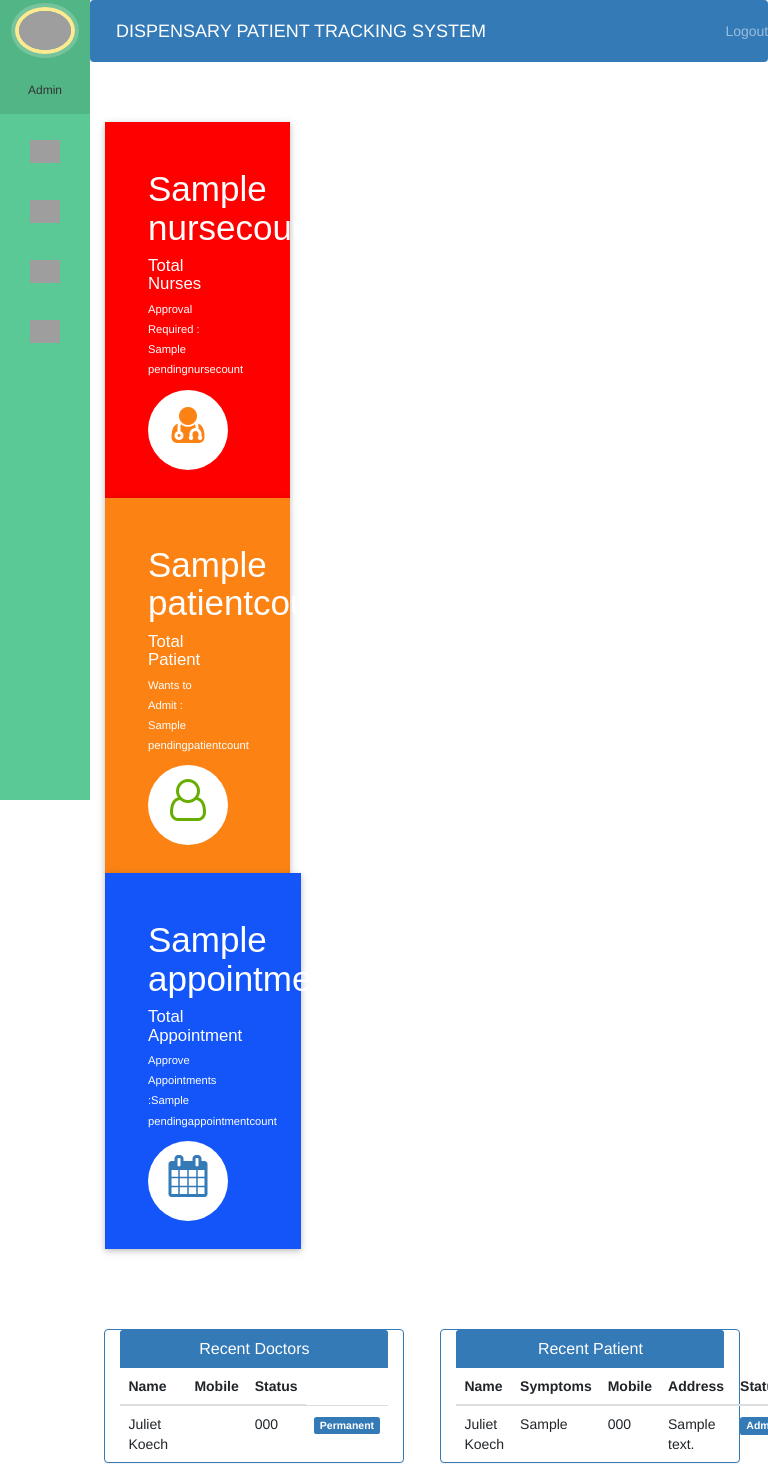
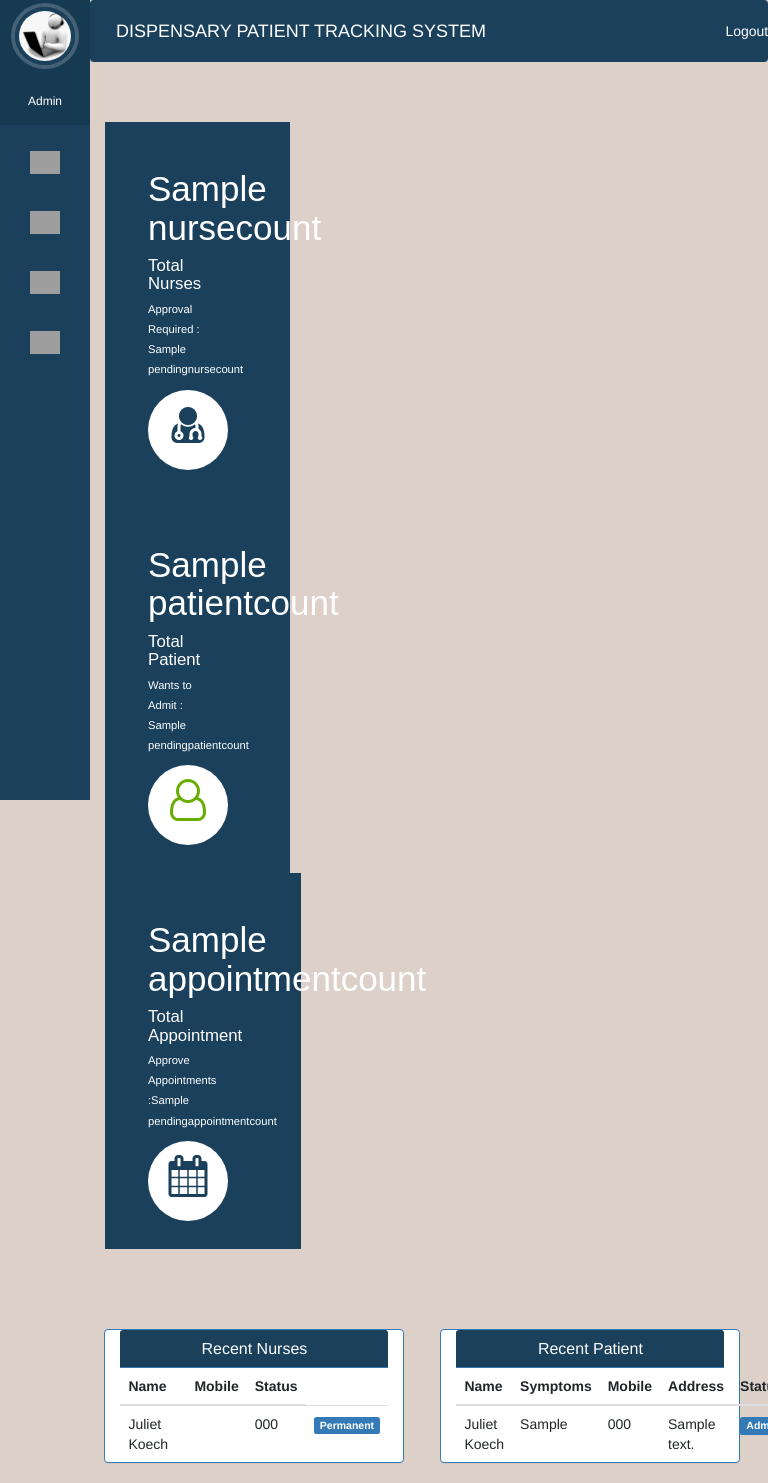
Before and after one commit to Julzpeter/dispensary-kapsiya, a Django app: template kapsiya/templates/admin_dashboard.html in a window 768 px wide; the page is wider, and only the part inside the window is pictured. Run offline with Django 3.2, Linux system fonts and the light colour scheme; data comes from the database, SQL or seed files in the repository; both versions use the stored data as it was after the commit; tables that the repository leaves empty hold one stand-in row (values such as "Sample post"); the template is opened without the code that fills it: values that come from a table or form of the project are taken from there, most other values are stand-ins (such as "Sample title", 1, 10 or a date in 2020); some libraries are stand-ins or nearby versions; grey boxes are pictures that could not be loaded.

Commit message:
change css on various templates

```diff
--- a/kapsiya/templates/admin_base.html
+++ b/kapsiya/templates/admin_base.html
@@ -5,14 +5,14 @@
 <head>
   <meta charset="UTF-8">
   <title>AdminBase</title>
-
+  <link rel="stylesheet" href="{% static 'styles.css' %}">
   <link rel="stylesheet" href="https://stackpath.bootstrapcdn.com/bootstrap/4.3.1/css/bootstrap.min.css">
   <link rel="stylesheet" href="https://maxcdn.bootstrapcdn.com/font-awesome/4.7.0/css/font-awesome.min.css">
   <script src="https://ajax.googleapis.com/ajax/libs/jquery/3.3.1/jquery.min.js"></script>
   <script src="https://cdnjs.cloudflare.com/ajax/libs/popper.js/1.14.7/umd/popper.min.js"></script>
   <script src="https://stackpath.bootstrapcdn.com/bootstrap/4.3.1/js/bootstrap.min.js"></script>
 
-  <link rel="stylesheet" href="{% static '/style.css' %}">
+
 
 
   <style media="screen">
@@ -27,14 +27,6 @@
     a:hover {
       color: white;
     }
-
-
-
-
-
-
-
-
     body {
 
       padding-left: 240px;
@@ -45,7 +37,7 @@
     }
 
     .menu {
-      background: #5bc995;
+      background: #1a405c;
       height: 100vh;
       width: 240px;
       position: fixed;
@@ -53,6 +45,7 @@
       left: 0;
       z-index: 5;
       outline: none;
+      color: white;
     }
     .menu .avatar {
       background: rgba(0, 0, 0, 0.1);
@@ -63,7 +56,7 @@
       width: 100px;
       border-radius: 50%;
       overflow: hidden;
-      border: 4px solid #ffea92;
+      border: 4px solid #1a405c;
       box-shadow: 0 0 0 4px rgba(255, 255, 255, 0.2);
     }
     .menu .avatar h2 {
@@ -183,7 +176,7 @@
         height: 40px;
         position: absolute;
         left: 100%;
-        background: #5bc995;
+        background: #ddd0c8;
       }
       .menu .smartphone-menu-trigger:before,
       .menu .smartphone-menu-trigger:after {
@@ -224,7 +217,7 @@
   <nav class="menu" tabindex="0">
     <div class="smartphone-menu-trigger"></div>
     <header class="avatar">
-      <img src="{% static 'images/adminpropic.png'%}" />
+      <img src="{% static 'images/admin.png'%}" />
       <br><br>
       <h6>Admin</h6>
       <h2>{{request.user.first_name}}</h2>
@@ -242,7 +235,7 @@
 
     <!-- nav start -->
     <div class="bs-example">
-      <nav class="navbar navbar-expand-md  navbar-dark fixed-top" style="background:#337AB7;">
+      <nav class="navbar navbar-expand-md  navbar-dark fixed-top" style="background:#1a405c;">
         <a href="/admin-dashboard" class="navbar-brand">DISPENSARY PATIENT TRACKING SYSTEM</a>
         <button type="button" class="navbar-toggler" data-toggle="collapse" data-target="#navbarCollapse">
           <span class="navbar-toggler-icon"></span>
@@ -250,7 +243,7 @@
         <div class="collapse navbar-collapse justify-content-between" id="navbarCollapse">
           <div class="navbar-nav" style=" margin-left: 90%;">
 
-            <a href="/logout" class="nav-item nav-link">Logout</a>
+            <a href="/logout" class="nav-item nav-link" style="color: white;">Logout</a>
           </div>
         </div>
       </nav>
--- a/kapsiya/templates/admin_dashboard.html
+++ b/kapsiya/templates/admin_dashboard.html
@@ -3,11 +3,13 @@
 {% block content %}
 {%include 'admin_dashboard_cards.html'%}
 <br><br><br><br>
+
+
 <div class="container">
   <div class="row">
     <div class="panel panel-primary col-md-5" style="margin-left:2%;">
-      <div class="panel-heading" style="text-align:center;">
-        <h6 class="panel-title">Recent Doctors</h6>
+      <div class="panel-heading" style="text-align:center; background-color: #1a405c;">
+        <h6 class="panel-title">Recent Nurses </h6>
       </div>
       <table class="table table-hover" id="dev-table">
         <thead>
@@ -35,7 +37,7 @@
     </div>
 
     <div class="panel panel-primary col-md-5" style="margin-left:5%;">
-      <div class="panel-heading" style="text-align:center;">
+      <div class="panel-heading" style="text-align:center; background-color: #1a405c;">
         <h6 class="panel-title">Recent Patient</h6>
       </div>
       <table class="table table-hover" id="dev-table">
--- a/kapsiya/templates/admin_dashboard_cards.html
+++ b/kapsiya/templates/admin_dashboard_cards.html
@@ -6,34 +6,38 @@
   <title></title>
 
   <style media="screen">
+    body{
+      background-color: #ddd0c8 !important;
+    }
     .market-update-block {
       padding: 2em 2em;
       background: #999;
     }
 
     .market-update-block h3 {
-      color: #fff;
+      color: white;
       font-size: 2.5em;
       font-family: 'Carrois Gothic', sans-serif;
     }
 
     .market-update-block h4 {
       font-size: 1.2em;
-      color: #fff;
+      color: white;
       margin: 0.3em 0em;
       font-family: 'Carrois Gothic', sans-serif;
     }
 
     .market-update-block p {
-      color: #fff;
+      color: white;
       font-size: 0.8em;
       line-height: 1.8em;
+
     }
 
     .market-update-block.clr-block-1 {
-      background: #ff0000;
+      background: #1a405c;
       margin-right: 0.8em;
-      box-shadow: 0 2px 5px 0 rgba(0, 0, 0, 0.16), 0 2px 10px 0 rgba(0, 0, 0, 0.12);
+      /*box-shadow: 0 2px 5px 0 rgba(0, 0, 0, 0.16), 0 2px 10px 0 rgba(0, 0, 0, 0.12);*/
       transition: 0.5s all;
       -webkit-transition: 0.5s all;
       -moz-transition: 0.5s all;
@@ -41,9 +45,9 @@
     }
 
     .market-update-block.clr-block-2 {
-      background: #FC8213;
+      background: #1a405c;
       margin-right: 0.8em;
-      box-shadow: 0 2px 5px 0 rgba(0, 0, 0, 0.16), 0 2px 10px 0 rgba(0, 0, 0, 0.12);
+      /*box-shadow: 0 2px 5px 0 rgba(0, 0, 0, 0.16), 0 2px 10px 0 rgba(0, 0, 0, 0.12);*/
       transition: 0.5s all;
       -webkit-transition: 0.5s all;
       -moz-transition: 0.5s all;
@@ -51,8 +55,8 @@
     }
 
     .market-update-block.clr-block-3 {
-      background: #1355f9;
-      box-shadow: 0 2px 5px 0 rgba(0, 0, 0, 0.16), 0 2px 10px 0 rgba(0, 0, 0, 0.12);
+      background: #1a405c;
+      /*box-shadow: 0 2px 5px 0 rgba(0, 0, 0, 0.16), 0 2px 10px 0 rgba(0, 0, 0, 0.12);*/
       transition: 0.5s all;
       -webkit-transition: 0.5s all;
       -moz-transition: 0.5s all;
@@ -60,7 +64,7 @@
     }
 
     .market-update-block.clr-block-1:hover {
-      background: #3C3C3C;
+      background: #1a405c;
       transition: 0.5s all;
       -webkit-transition: 0.5s all;
       -moz-transition: 0.5s all;
@@ -68,7 +72,7 @@
     }
 
     .market-update-block.clr-block-2:hover {
-      background: #3C3C3C;
+      background: #1a405c;
       transition: 0.5s all;
       -webkit-transition: 0.5s all;
       -moz-transition: 0.5s all;
@@ -76,7 +80,7 @@
     }
 
     .market-update-block.clr-block-3:hover {
-      background: #3C3C3C;
+      background: #1a405c;
       transition: 0.5s all;
       -webkit-transition: 0.5s all;
       -moz-transition: 0.5s all;
@@ -99,7 +103,7 @@
 
     .market-update-right i.fa.fa-user-md {
       font-size: 3em;
-      color: #FC8213;
+      color: #1a405c;
       width: 80px;
       height: 80px;
       background: #fff;
@@ -113,7 +117,7 @@
 
     .market-update-right i.fa.fa-calendar {
       font-size: 3em;
-      color: #337AB7;
+      color: #1a405c;
       width: 80px;
       height: 80px;
       background: #fff;
@@ -140,7 +144,7 @@
     <div class="col-md-4 market-update-gd">
       <div class="market-update-block clr-block-1">
         <div class="col-md-8 market-update-left">
-          <h3>{{NURSEcount}}</h3>
+          <h3>{{nursecount}}</h3>
           <h4>Total Nurses</h4>
           <p>Approval Required : {{pendingnursecount}}</p>
         </div>
--- /dev/null
+++ b/static/styles.css
@@ -0,0 +1,178 @@
+body {
+    background: #1a405c;
+    padding-left: 240px;
+  }
+  main {
+    position: relative;
+    height: 100vh;
+  }
+
+  .menu {
+    background: #5bc995;
+    height: 100vh;
+    width: 240px;
+    position: fixed;
+    top: 0px;
+    left: 0;
+    z-index: 5;
+    outline: none;
+  }
+  .menu .avatar {
+    background: rgba(0, 0, 0, 0.1);
+    padding: 2em 0.5em;
+    text-align: center;
+  }
+  .menu .avatar img {
+    width: 100px;
+    border-radius: 50%;
+    overflow: hidden;
+    border: 4px solid #ffea92;
+    box-shadow: 0 0 0 4px rgba(255, 255, 255, 0.2);
+  }
+  .menu .avatar h2 {
+    font-weight: normal;
+    margin-bottom: 0;
+  }
+  .menu ul {
+    list-style: none;
+    padding: 0.5em 0;
+    margin: 0;
+  }
+  .menu ul li {
+    padding: 0.5em 1em 0.5em 3em;
+    font-size: 0.95em;
+    font-weight: regular;
+    background-repeat: no-repeat;
+    background-position: left 15px center;
+    background-size: auto 20px;
+    transition: all 0.15s linear;
+    cursor: pointer;
+  }
+  .menu ul li.icon-dashboard {
+    background-image: url("http://www.entypo.com/images//gauge.svg");
+  }
+  .menu ul li.icon-customers {
+    background-image: url("http://www.entypo.com/images//briefcase.svg");
+  }
+  .menu ul li.icon-users {
+    background-image: url("http://www.entypo.com/images//users.svg");
+  }
+  .menu ul li.icon-calendar {
+    background-image: url("http://www.entypo.com/images//calendar.svg");
+  }
+
+  .menu ul li:hover {
+    background-color: rgba(0, 0, 0, 0.1);
+  }
+  .menu ul li:focus {
+    outline: none;
+  }
+  @media screen and (max-width: 900px) and (min-width: 400px) {
+    body {
+      padding-left: 90px;
+    }
+    .menu {
+      width: 90px;
+    }
+    .menu .avatar {
+      padding: 0.5em;
+      position: relative;
+    }
+    .menu .avatar img {
+      width: 60px;
+    }
+    .menu .avatar h2 {
+      opacity: 0;
+      position: absolute;
+      top: 50%;
+      left: 100px;
+      margin: 0;
+      min-width: 200px;
+      border-radius: 4px;
+      background: rgba(0, 0, 0, 0.4);
+      transform: translate3d(-20px, -50%, 0);
+      transition: all 0.15s ease-in-out;
+    }
+    .menu .avatar:hover h2 {
+      opacity: 1;
+      transform: translate3d(0px, -50%, 0);
+    }
+    .menu ul li {
+      height: 60px;
+      background-position: center center;
+      background-size: 30px auto;
+      position: relative;
+    }
+    .menu ul li span {
+      opacity: 0;
+      position: absolute;
+      background: rgba(0, 0, 0, 0.5);
+      padding: 0.2em 0.5em;
+      border-radius: 4px;
+      top: 50%;
+      left: 80px;
+      transform: translate3d(-15px, -50%, 0);
+      transition: all 0.15s ease-in-out;
+    }
+    .menu ul li span:before {
+      content: '';
+      width: 0;
+      height: 0;
+      position: absolute;
+      top: 50%;
+      left: -5px;
+      border-top: 5px solid transparent;
+      border-bottom: 5px solid transparent;
+      border-right: 5px solid rgba(0, 0, 0, 0.5);
+      transform: translateY(-50%);
+    }
+    .menu ul li:hover span {
+      opacity: 1;
+      transform: translate3d(0px, -50%, 0);
+    }
+  }
+  @media screen and (max-width: 400px) {
+    body {
+      padding-left: 0;
+    }
+    .menu {
+      width: 230px;
+      box-shadow: 0 0 0 100em rgba(0, 0, 0, 0);
+      transform: translate3d(-230px, 0, 0);
+      transition: all 0.3s ease-in-out;
+    }
+    .menu .smartphone-menu-trigger {
+      width: 40px;
+      height: 40px;
+      position: absolute;
+      left: 100%;
+      background: #5bc995;
+    }
+    .menu .smartphone-menu-trigger:before,
+    .menu .smartphone-menu-trigger:after {
+      content: '';
+      width: 50%;
+      height: 2px;
+      background: #fff;
+      border-radius: 10px;
+      position: absolute;
+      top: 45%;
+      left: 50%;
+      transform: translate3d(-50%, -50%, 0);
+    }
+    .menu .smartphone-menu-trigger:after {
+      top: 55%;
+      transform: translate3d(-50%, -50%, 0);
+    }
+    .menu ul li {
+      padding: 1em 1em 1em 3em;
+      font-size: 1.2em;
+    }
+    .menu:focus {
+      transform: translate3d(0, 0, 0);
+      box-shadow: 0 0 0 100em rgba(0, 0, 0, 0.6);
+    }
+    .menu:focus .smartphone-menu-trigger {
+      pointer-events: none;
+    }
+  }
```
Also changed, not shown: db.sqlite3.
